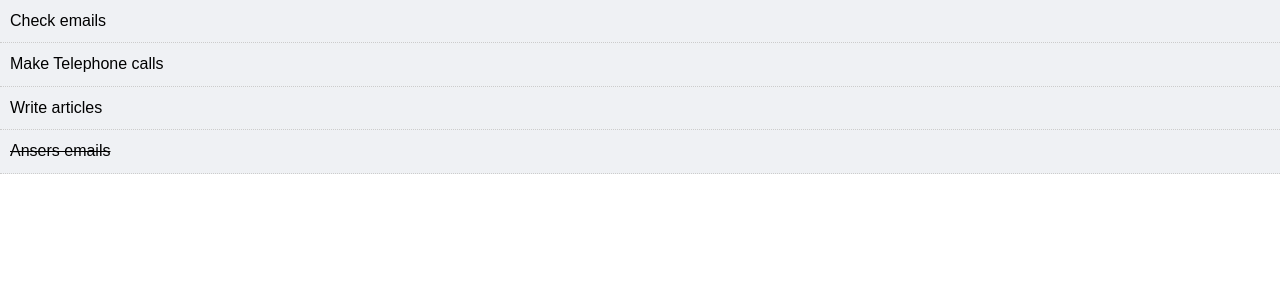
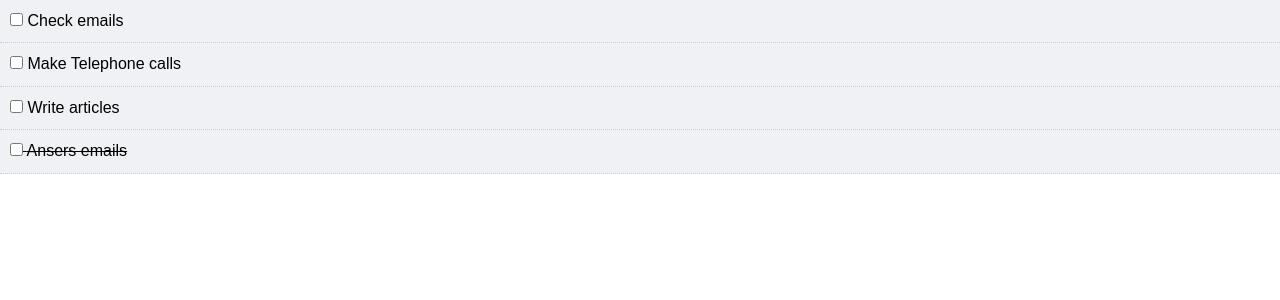
Before and after one commit to sunisakc/TodoList, a React (Create React App) app: page / in a window 1280 px wide. Shown: the top 300 px of the page. Built offline with nearby package versions, Linux system fonts and the light colour scheme.

Commit message:
Added checkbox

```diff
--- a/src/components/Todoitems.js
+++ b/src/components/Todoitems.js
@@ -14,11 +14,16 @@
    }
   }
 
-
+  markComplete = (e) => {
+    console.log(this.props)
+  }
   render() {
     return (
       <div style={this.getStyle()}>
-        <p>{ this.props.todo.title }</p>
+        <p>
+          <input type="checkbox" onChange={this.markComplete} /> {''}
+        { this.props.todo.title }
+        </p>
       </div>
     )
   }
```
